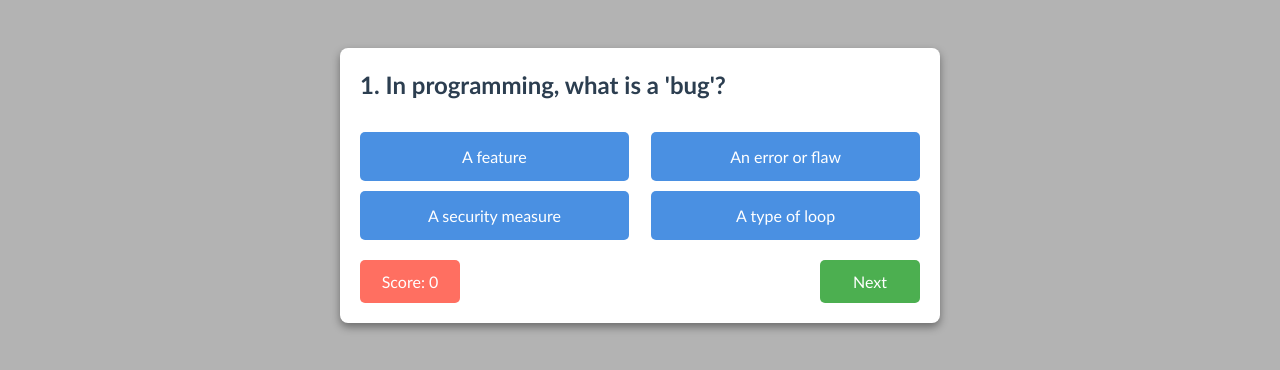
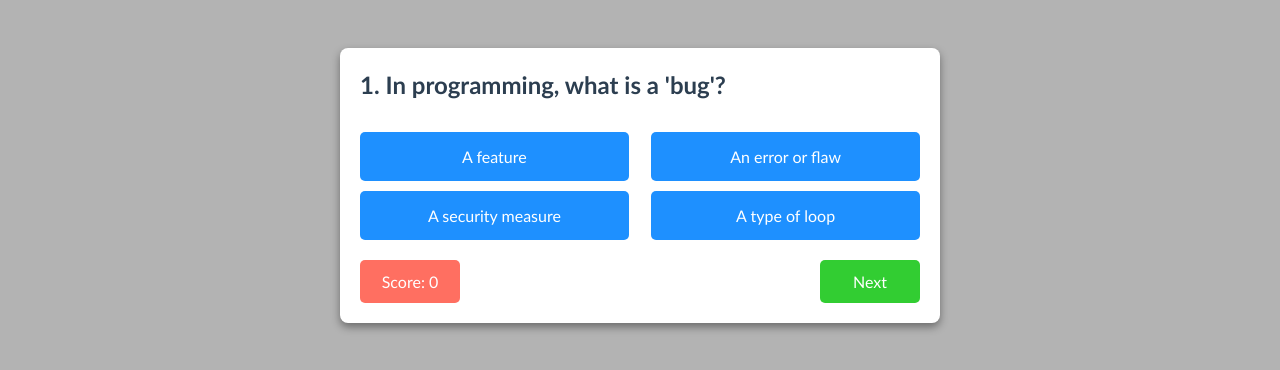
Before and after one commit to aitezazdev/classTask003-Interactive-Quiz-Game, a plain HTML site: page index.html in a window 1280 px wide. Shown: the part 90-460 px from the top of the page. Drawn offline with Linux system fonts and the light colour scheme.

Commit message:
q:2 and buttons color change

```diff
--- a/app.js
+++ b/app.js
@@ -3,17 +3,17 @@ var questionsData = [
     question: "1. In programming, what is a 'bug'?",
     choices: ["A feature", "An error or flaw", "A security measure", "A type of loop",
     ],
-    answer: 1,
+     answerIndex: 1,
   },
   {
-    question: "2. Which planet is known as the Red Planet?",
-    choices: ["Mars", "Venus", "Jupiter", "Saturn"],
-    answer: 0,
+    question: "2. Which programming language is known as the 'language of the web'?",
+    choices: ["Java", "Python", "C++", "JavaScript"],
+     answerIndex: 3,
   },
   {
-    question: "3. Which programming language is known as the 'language of the web'?",
-    choices: ["Java", "Python", "C++", "JavaScript"],
-    answer: 3,
+    question: "3. What does CSS primarily control on a website?",
+    choices: ["Structure", "Content", "Styling", "Database"],
+    answerIndex: 2,
   },
 ];
 
@@ -42,7 +42,7 @@ function checkAnswer(selectedOption) {
   if (answerSubmitted) return;
 
   answerSubmitted = true;
-  var correctAnswer = questionsData[currentQuestionIndex].answer;
+  var correctAnswer = questionsData[currentQuestionIndex].answerIndex;
   if (selectedOption === correctAnswer) {
     score++;
     alert("Correct");
@@ -98,7 +98,7 @@ function enableButtons() {
 function showResult() {
   document.getElementById("main-box").style.display = "none";
   document.getElementById("result").style.display = "block";
-  document.getElementById("finalScore").textContent = "Your Score: " + score;
+  document.getElementById("finalScore").textContent = `YOur Score : ${score} / ${questionsData.length}`;
 }
 function playAgain() {
   currentQuestionIndex = 0;
--- a/index.html
+++ b/index.html
@@ -13,10 +13,10 @@
     <main id="main-box">
         <p id="question">Whats your name?</p>
         <div id="choices">
-            <button id="choice1" onclick="checkAnswer(0)" onkeydown="checkAnswer(1)" onmouseover="style.backgroundColor = '#357abd'" onmouseout="style.backgroundColor = '#4a90e2'">Ok</button>
-            <button id="choice2" onclick="checkAnswer(1)" onkeydown="checkAnswer(2)" onmouseover="style.backgroundColor = '#357abd'" onmouseout="style.backgroundColor = '#4a90e2'">Ok</button>
-            <button id="choice3" onclick="checkAnswer(2)" onkeydown="checkAnswer(3)" onmouseover="style.backgroundColor = '#357abd'" onmouseout="style.backgroundColor = '#4a90e2'">Ok</button>
-            <button id="choice4" onclick="checkAnswer(3)" onkeydown="checkAnswer(4)" onmouseover="style.backgroundColor = '#357abd'" onmouseout="style.backgroundColor = '#4a90e2'">Ok</button>
+            <button id="choice1" onclick="checkAnswer(0)" onkeydown="checkAnswer(1)" onmouseover="style.backgroundColor = '#4682B4'" onmouseout="style.backgroundColor = '#1E90FF'">Ok</button>
+            <button id="choice2" onclick="checkAnswer(1)" onkeydown="checkAnswer(2)" onmouseover="style.backgroundColor = '#4682B4'" onmouseout="style.backgroundColor = '#1E90FF'">Ok</button>
+            <button id="choice3" onclick="checkAnswer(2)" onkeydown="checkAnswer(3)" onmouseover="style.backgroundColor = '#4682B4'" onmouseout="style.backgroundColor = '#1E90FF'">Ok</button>
+            <button id="choice4" onclick="checkAnswer(3)" onkeydown="checkAnswer(4)" onmouseover="style.backgroundColor = '#4682B4'" onmouseout="style.backgroundColor = '#1E90FF'">Ok</button>
         </div>
         <div id="score-next">
             <button id="score">Score: 0</button>
--- a/style.css
+++ b/style.css
@@ -52,7 +52,7 @@ h1 {
     width: 48%;
     border-radius: 5px;
     border: none;
-    background-color: #4a90e2;
+    background-color: #1E90FF;
     color: #fff;
     cursor: pointer;
     font-size: 16px;
@@ -81,12 +81,12 @@ h1 {
 }
 
 #next {
-    background-color: #4caf50;
+    background-color: #32CD32;
     cursor: pointer;
 }
 
 #next:hover {
-    background-color: #388e3c;
+    background-color: #33b333;
 }
 
 #result{
@@ -101,7 +101,7 @@ h1 {
 }
 
 #finalScore{
-    font-size: 20px;
+    font-size: 22px;
     font-weight: 500;
 }
 
@@ -109,7 +109,7 @@ h1 {
     padding: 10px 16px;
     font-size: 16px;
     outline: none;
-    background-color: #0d6d21;
+    background-color: #008000;
     border-style: none;
     color: #fff;
     border-radius: 4px;
@@ -118,7 +118,7 @@ h1 {
 }
 
 #play-again:hover{
-    background-color: #0e7625;
+    background-color: #069a06;
 }
 
 
```
